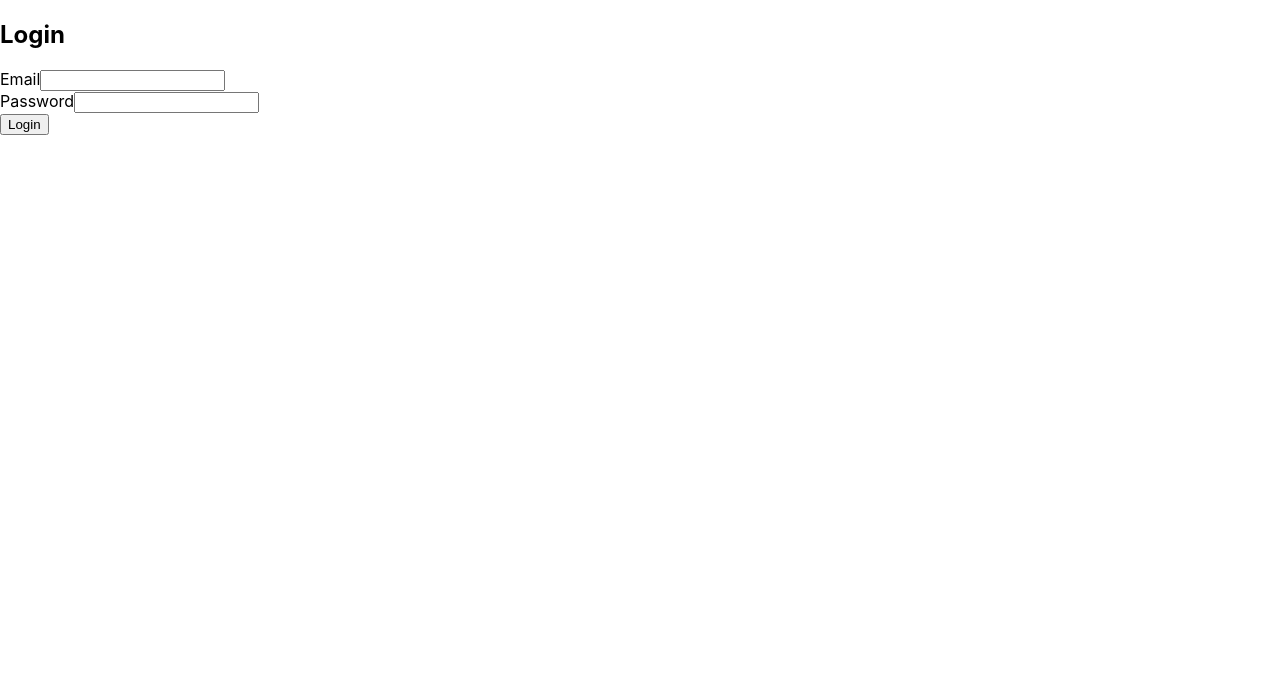
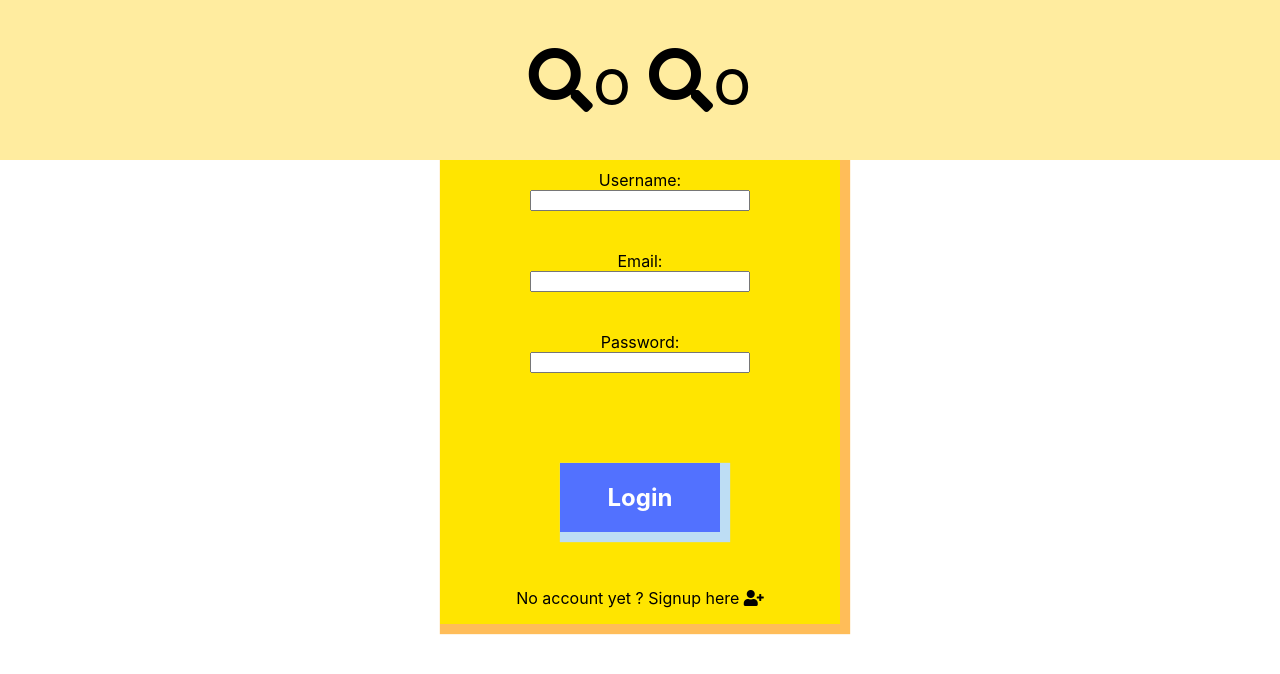
Before and after one commit to gramsco/leqoqo, a React (Create React App) app in the folder client/: page /login in a window 1280 px wide. Shown: the top 674 px of the page. Built offline with nearby package versions, Linux system fonts and the light colour scheme; a web font is replaced by a local one.

Commit message:
login-signup-" done neat and clean"

```diff
--- a/client/src/App.css
+++ b/client/src/App.css
@@ -12,7 +12,6 @@ a{
 }
 
 
-
 .Admin{
   border:solid 1px black;
 }
@@ -21,6 +20,7 @@ a{
    border:solid 1px black;
 }
 .signup-container{
+  margin-top:150px;
   display:flex;
   flex-direction: column;
   align-items: center;
--- a/client/src/App.js
+++ b/client/src/App.js
@@ -19,8 +19,19 @@ function App() {
     <div className="App">
       <Switch>
         <Route exact path="/" component={Home} />
-        <Route exact path="/Signup" component={Signup} />
-        <Route exact path="/login" component={Login} />
+        {/* <Route exact path="/Signup" component={Signup} /> */}
+
+
+        <Route exact path="/Signup" render={routeProps => (
+          <Signup isLogin={false} {...routeProps} />
+        )} />
+
+
+        <Route exact path="/login" render={routeProps => (
+          <Signup isLogin={true} {...routeProps} />
+        )} />
+
+        {/* <Route exact path="/login" component={Login} /> */}
         <Route exact path="/UserProfile" component={UserProfile} />
 
 
--- a/client/src/components/Signup.jsx
+++ b/client/src/components/Signup.jsx
@@ -1,8 +1,14 @@
 import React, { useState } from 'react'
 import api from '../api'
 import Login from './Login'
+import { Link } from 'react-router-dom'
+import Header from './Header'
+
 
 function Signup(props) {
+
+    console.log("props in signup", props)
+
     const [state, setState] = useState({
         email: '',
         username: '',
@@ -17,7 +23,7 @@ function Signup(props) {
         })
     }
 
-    function handleClick(e) {
+    function handleSignup(e) {
         e.preventDefault()
         let data = {
             username: state.name,
@@ -33,8 +39,30 @@ function Signup(props) {
             .catch(err => setState({ message: err.toString() }))
     }
 
+    function handleLogin(e) {
+        e.preventDefault()
+        api
+            .login(state.email, state.password)
+            .then(result => {
+                console.log('SUCCESS!')
+                console.log('--------')
+                console.log(props)
+                console.log('--------')
+                props.history.push('/') // Redirect to the home page
+            })
+            .catch(err => { return ("error") })
+    }
+
     return (
+
         <div className="signup-container">
+            <header className="Header">
+                <div className="logo">
+                    <i class="fas fa-search"></i>o <i class="fas fa-search"></i>o
+            </div>
+
+            </header>
+
             {/* <div className="heading">
                 <h2>Signup with facebook</h2>
 
@@ -66,13 +94,27 @@ function Signup(props) {
                         onChange={handleInputChange}
                     />{' '}
                     <br />  <br />
-                    <div className="heading" onClick={e => handleClick(e)}><h2>Signup</h2></div>
+                    {
+                        !props.isLogin &&
+                        <div className="heading" onClick={e => handleSignup(e)}><h2>Signup</h2></div>
+                    }
+                    {
+                        props.isLogin &&
+                        <div className="heading" onClick={e => handleLogin(e)}><h2>Login</h2></div>
+                    }
+
+                    {props.isLogin && <p>No account yet ?
+                        <Link to="/Signup"> Signup here</Link>  <i class="fas fa-user-plus"></i></p>}
+                    {!props.isLogin && <p>Already have an account ?
+                        <Link to="/login">Login here</Link> <i class="fas fa-key"></i> </p>}
+
+
                 </form>
                 {state.message && <div>{state.message}</div>}
             </div>
-            <Login props={props}/>
 
-        </div>
+
+        </div >
 
     )
 
--- a/client/src/components/UserProfile.jsx
+++ b/client/src/components/UserProfile.jsx
@@ -99,6 +99,7 @@ function UserProfile(props) {
                 <select>option</select>
                 <button>Submit</button>
             </form>
+            <login />
         </div>
     )
 }
```
Lines whose indentation alone changed are shown as unchanged.
